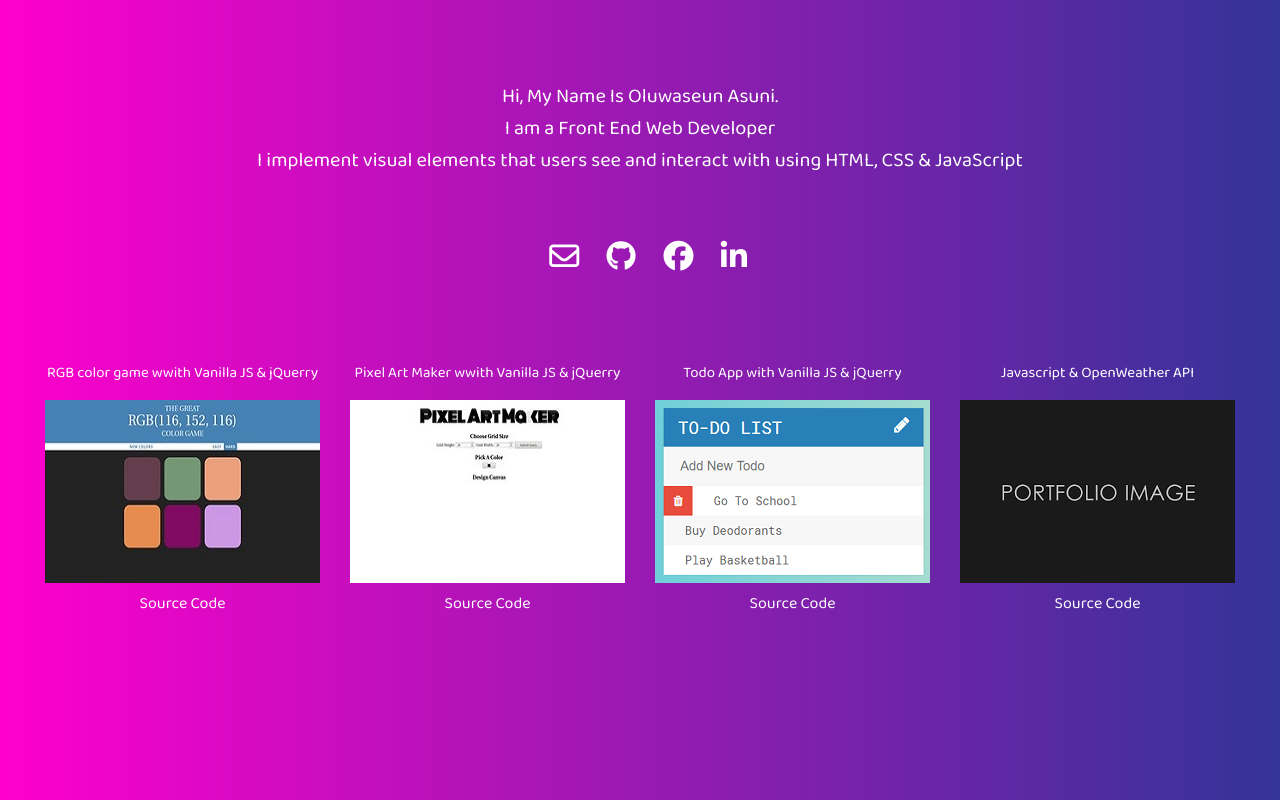
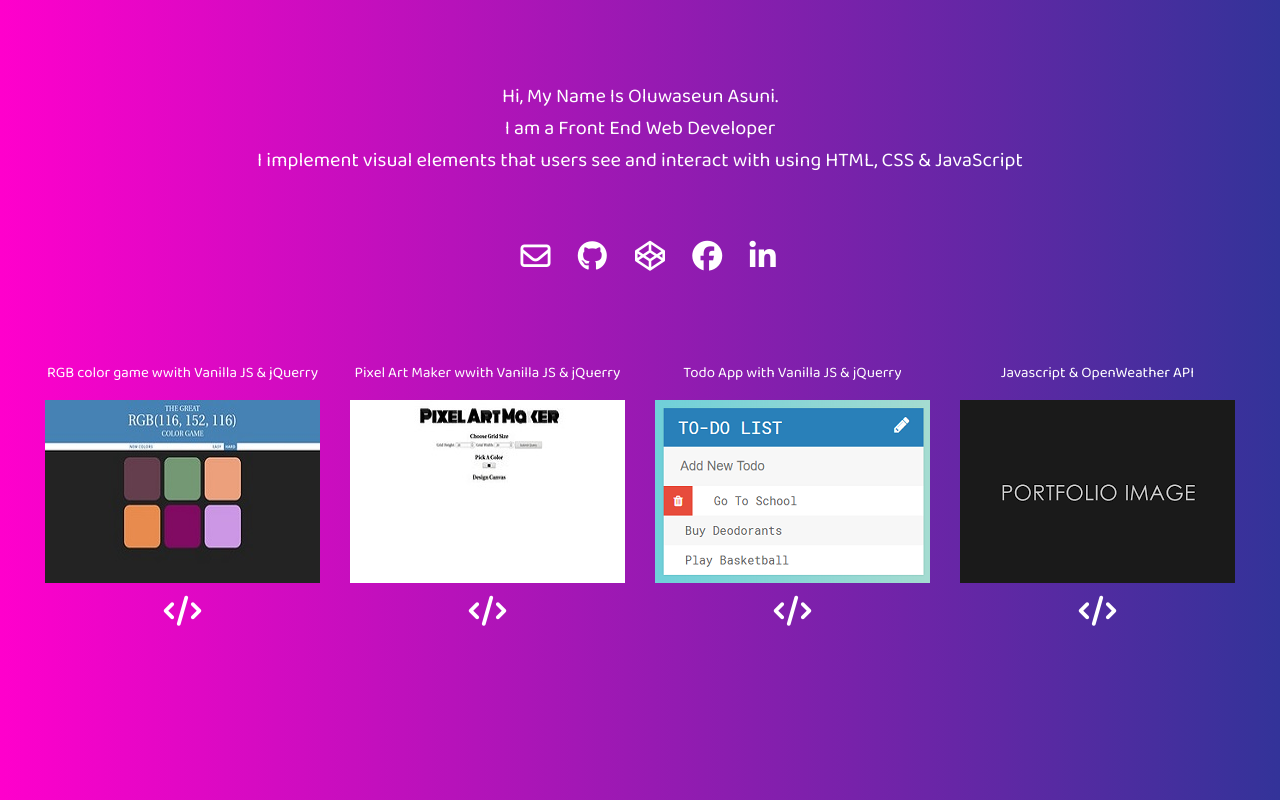
Before and after one commit to oluwaseunasuni/seunasuni, a plain HTML site: page index.html in a window 1280 px wide. Drawn offline with Linux system fonts and the light colour scheme.

Commit message:
addss project's code icon

```diff
--- a/index.html
+++ b/index.html
@@ -30,12 +30,14 @@
                     <br>
                     I am a Front End Web Developer
                     <br>
+                    <!-- Hey there, i'm Oluwaseun Asuni and Front-End Web Development is what i do.
+                    I know you are here for a reason, yeah? Lol, enjooy as you go through my works. -->
                     I implement visual elements that users see and interact with using HTML, CSS & JavaScript
                 </p>
                 <div class="contacts">
                     <a href="mailto:asunioluwaseun@gmail.com" target="_blank"><i class="far fa-envelope"></i></a>
                     <a href="https://github.com/oluwaseunasuni" target="_blank"><i class="fab fa-github"></i></a>
-                    <!-- <a href="https://codepen.io/oluwaseunasuni" target="_blank"><i class="fab fa-codepen"></i></a> -->
+                    <a href="https://codepen.io/oluwaseunasuni" target="_blank"><i class="fab fa-codepen"></i></a>
                     <a href="https://web.facebook.com/oluwaseunasuni" target="_blank"><i class="fab fa-facebook"></i></a>
                     <a href="https://www.linkedin.com/in/oluwaseun-asuni/" target="_blank"><i class="fab fa-linkedin-in"></i></a>
 
@@ -51,24 +53,27 @@
                 <p class="portfolioContent">RGB color game wwith Vanilla JS & jQuerry</p>
                 <a href="https://oluwaseunasuni.github.io/Color-Game/" target="_blank"> <img class="zoom" src="images/RGB image.jpg" alt="RGB project thumbnail"> </a>
 
-                <div class="links">
-                    <a href="https://github.com/oluwaseunasuni/Color-Game" target="_blank"> Source Code</a>
+                <div class="links zoom">
+                    <a href="https://github.com/oluwaseunasuni/Color-Game" target="_blank"> <i class="fas fa-code"></i></a>
                 </div>
+
             </div>
 
             <div class="portfolioContent">
                 <p class="portfolioContent">Pixel Art Maker wwith Vanilla JS & jQuerry</p>
                 <a href="https://oluwaseunasuni.github.io/Pixel-Art-Maker/" target="_blank"> <img class="zoom" src="images/pixel art maker thumbnail.jpg" alt="Pixel Art maker thumbnail"></a>
-                <div class="links">
-                    <a href="https://github.com/oluwaseunasuni/Pixel-Art-Maker" target="_blank"> Source Code</a>
+
+                <div class="links zoom">
+                    <a href="https://github.com/oluwaseunasuni/Pixel-Art-Maker" target="_blank"> <i class="fas fa-code"></i></a>
                 </div>
             </div>
 
             <div class="portfolioContent">
                 <p class="portfolioContent">Todo App with Vanilla JS & jQuerry</p>
                 <a href = "https://oluwaseunasuni.github.io/ToDo-APP/" target = "_blank"> <img class="zoom" src="images/To-Do Image.png" alt="To-Do Project thumbnail"></a>
-                <div class="links">
-                    <a href = "https://github.com/oluwaseunasuni/ToDo-APP" target = "_blank"> Source Code</a>
+
+                <div class="links zoom">
+                    <a href = "https://github.com/oluwaseunasuni/ToDo-APP" target = "_blank"> <i class="fas fa-code"></i></a>
                 </div>
             </div>
 
@@ -76,9 +81,8 @@
                 <p class="portfolioContent">Javascript & OpenWeather API</p>
                 <a href="https://oluwaseunasuni.github.io/weather-app/" target="_blank"> <img class="zoom" src="images/portfolio.png" alt="placeholder"></a>
 
-                <div class="links">
-
-                    <a href = "https://github.com/oluwaseunasuni/weather-app" target = "_blank"> Source Code</a>
+                <div class="links zoom">
+                    <a href = "https://github.com/oluwaseunasuni/weather-app" target = "_blank"> <i class="fas fa-code"></i></a>
                 </div>
             </div>
         </div>
--- a/seun.css
+++ b/seun.css
@@ -77,7 +77,7 @@ p.portfolioContent {
 .links a {
     text-decoration: none;
     color: white;
-    margin: 0px 15px 0px 15px;
+    /* margin: 0px 15px 0px 15px; */
 }
 
 .contacts a {
@@ -94,6 +94,14 @@ p.portfolioContent {
     margin: 5px 2px;
 }
 
+.fas {
+    font-size: 30px;
+    width: 50px;
+    text-align: center;
+    text-decoration: none;
+    margin: 5px;
+}
+
 .zoom {
     transition: transform .2s;
 }
```
